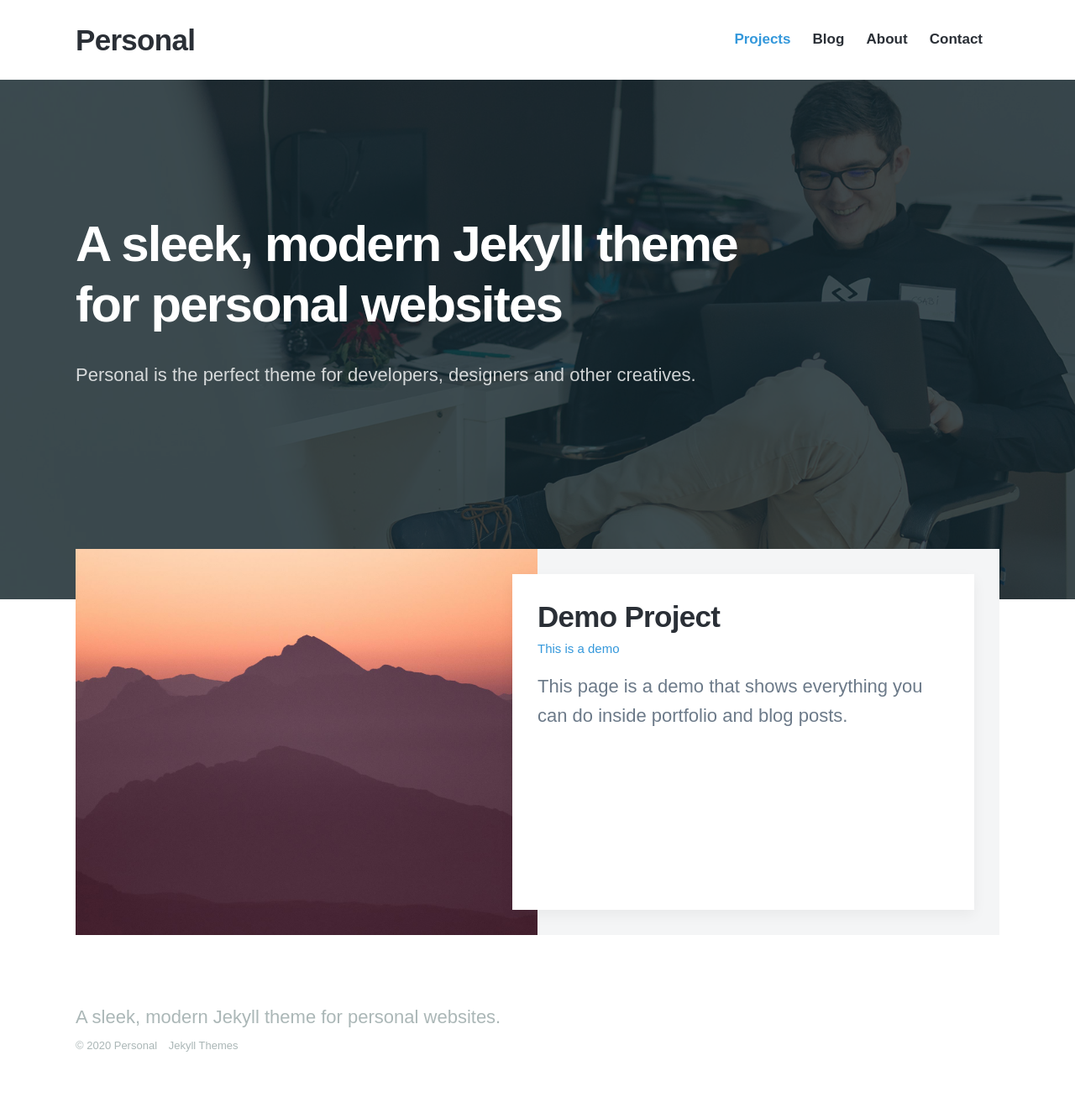
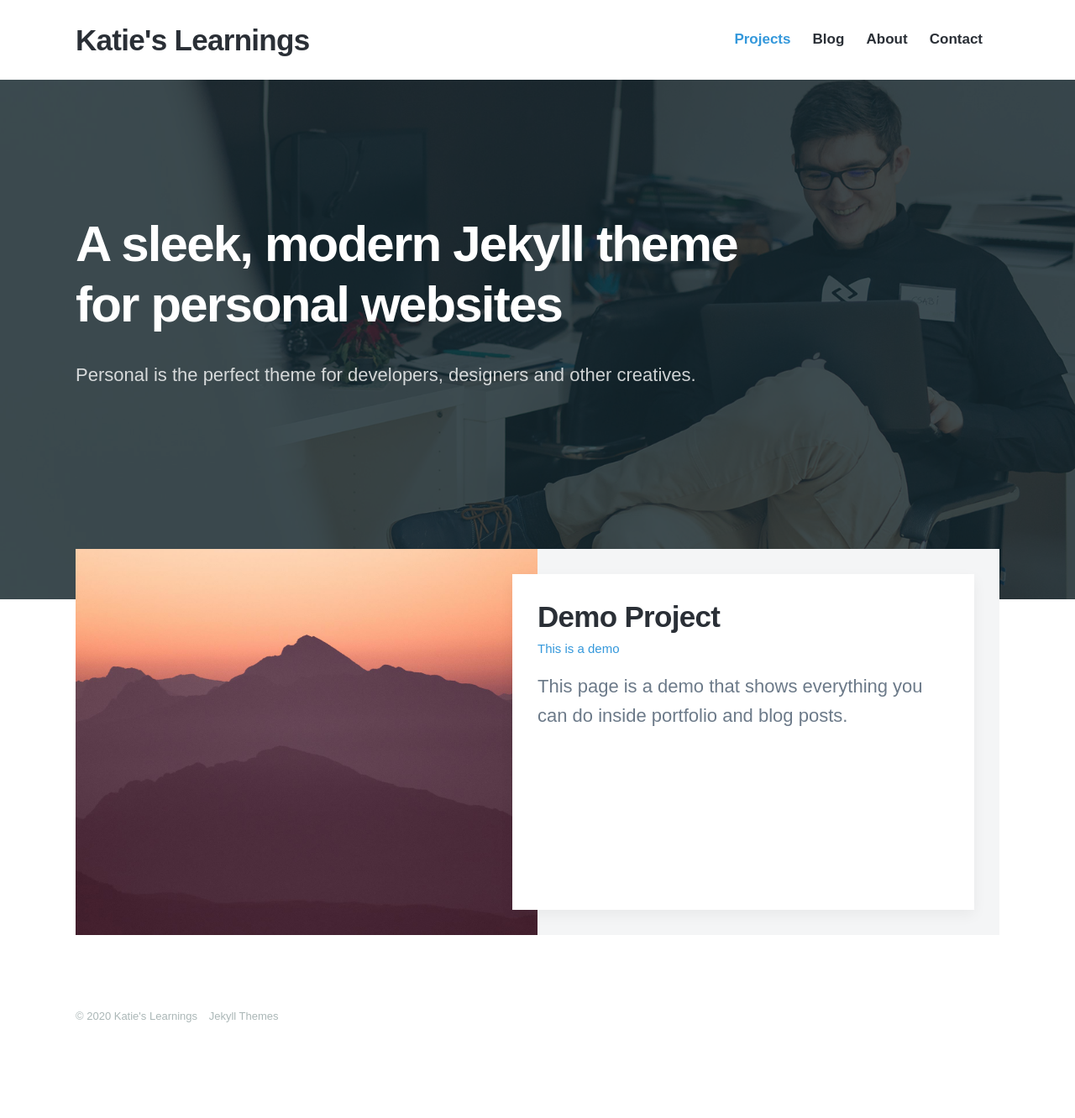
Before and after one commit to cox-katie/portfolio, a Jekyll site: the page built from index.html, in a window 1280 px wide. Shown: the whole page at 84% size. Built offline with Jekyll 4.4.1, drawn with Linux system fonts in a browser that asks for light colours; nearby versions of some CDN libraries; some web fonts are replaced; after the commit the page ends 1297 px from its top, so only the background shows below that.

Commit message:
Update settings.yml

```diff
--- a/_data/settings.yml
+++ b/_data/settings.yml
@@ -1,5 +1,5 @@
 basic_settings:
-  site_title: Personal
+  site_title: Katie's Learnings
   favicon_image: /images/favicon.png
 
 header_settings:
@@ -18,7 +18,7 @@ menu_settings:
       url: '/contact'
 
 footer_settings:
-  footer_tagline: A sleek, modern Jekyll theme for personal websites.
+  footer_tagline:
 
 hero_settings:
   overlay_opacity: 0.8
```
